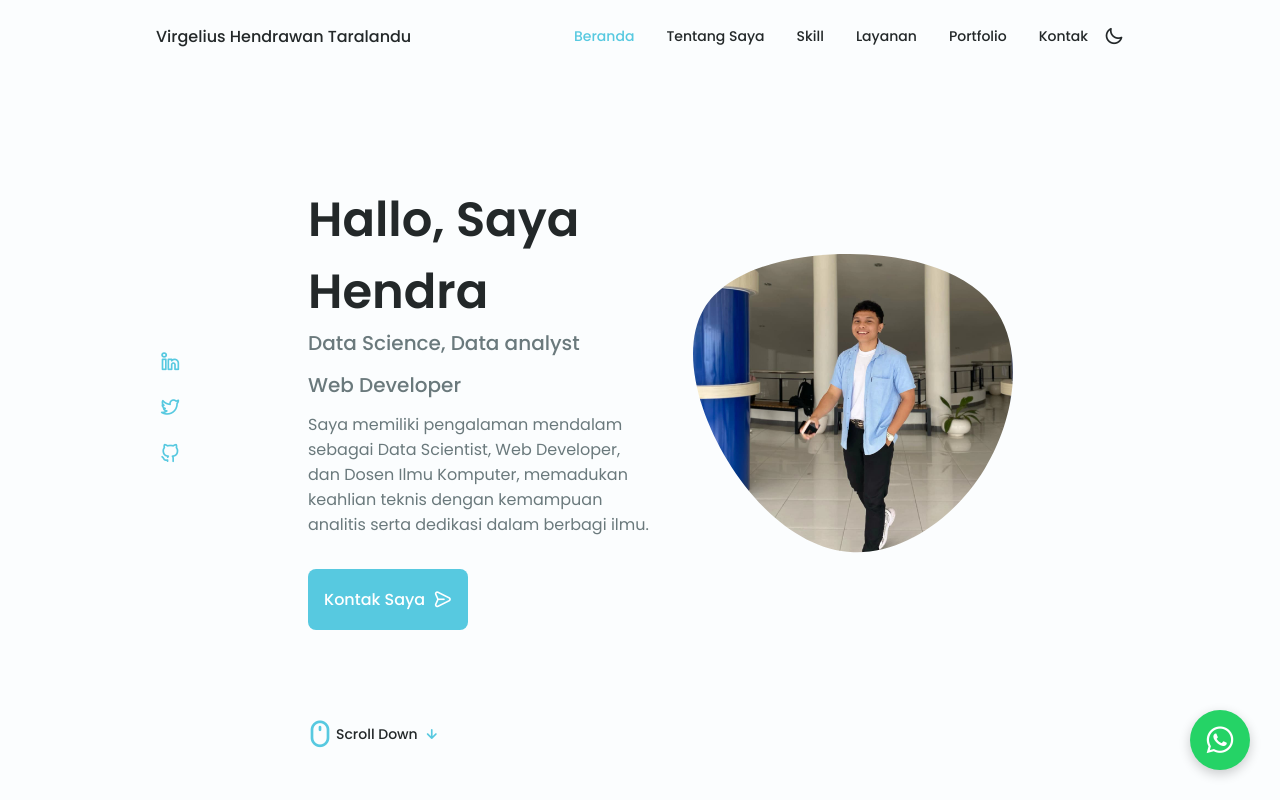
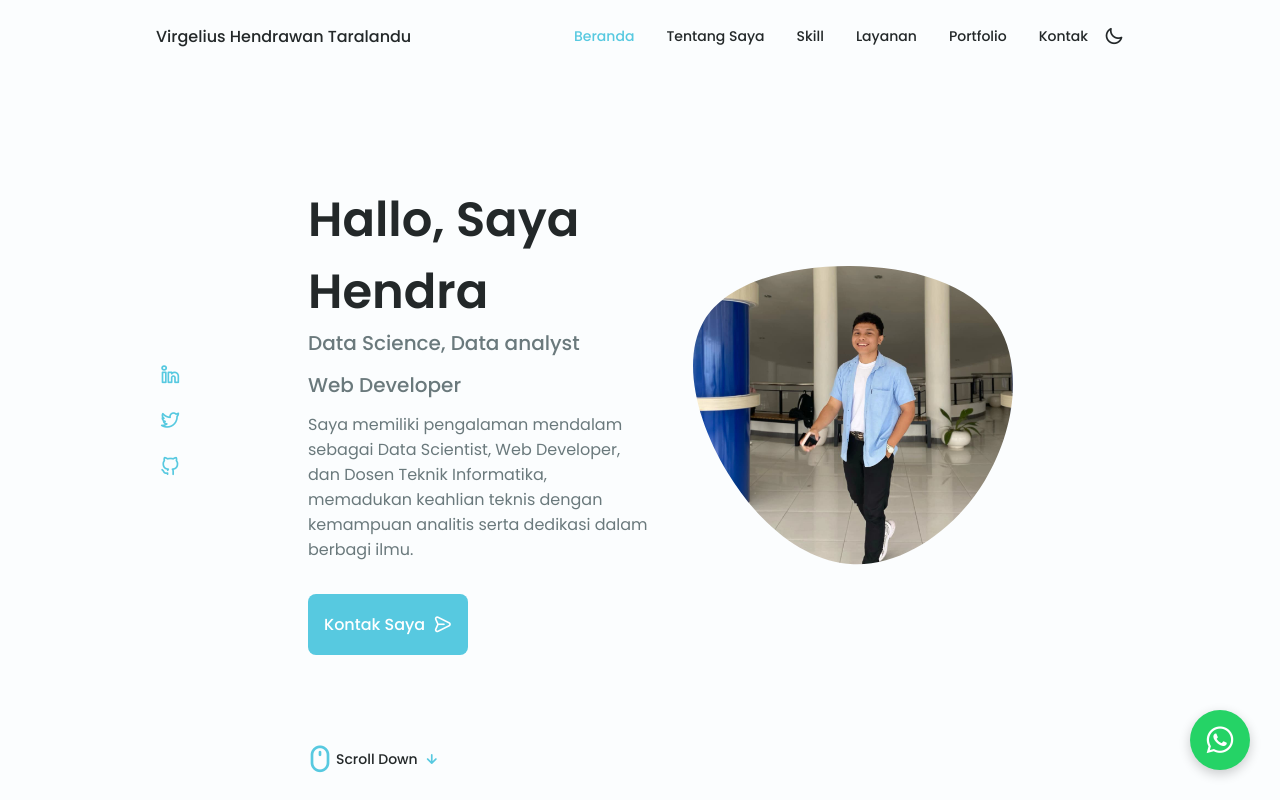
Before and after one commit to hendraatara91/hendratara.github.io, a plain HTML site: page index.html in a window 1280 px wide. Shown: the top 800 px of the page. Drawn offline with nearby package versions, Linux system fonts and the light colour scheme.

Commit message:
dosen teknik informatika

```diff
--- a/index.html
+++ b/index.html
@@ -148,7 +148,7 @@
                             <h1 class="home__title">Hallo, Saya Hendra</h1>
                             <h3 class="home__subtitle">Data Science, Data analyst</h3>
                             <h3 class="home__subtitle">Web Developer</h3>
-                            <p class="home__description">Saya memiliki pengalaman mendalam sebagai Data Scientist, Web Developer, dan Dosen Ilmu Komputer,
+                            <p class="home__description">Saya memiliki pengalaman mendalam sebagai Data Scientist, Web Developer, dan Dosen Teknik Informatika,
                                 memadukan keahlian teknis dengan kemampuan analitis serta dedikasi dalam berbagi ilmu.</p>
                             <a href="#contact" class="button button--flex home__button">
                                 Kontak Saya<i class="uil uil-message button__icon"></i>
```
